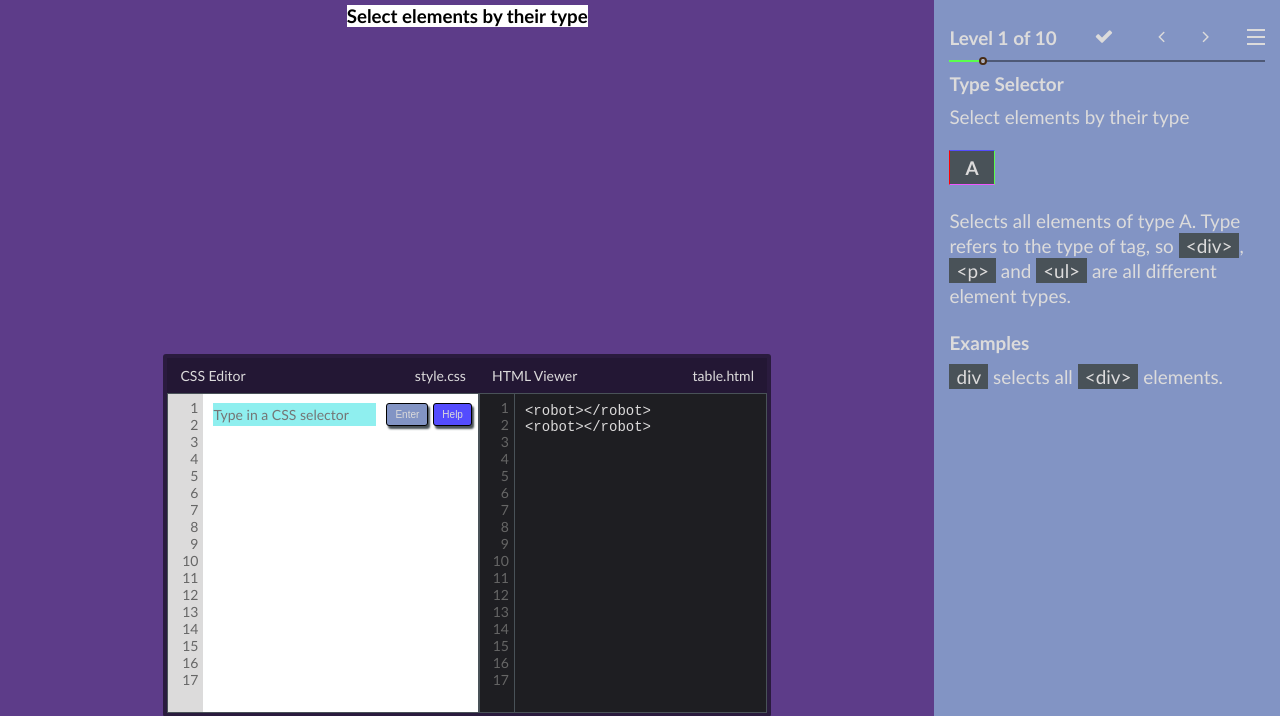
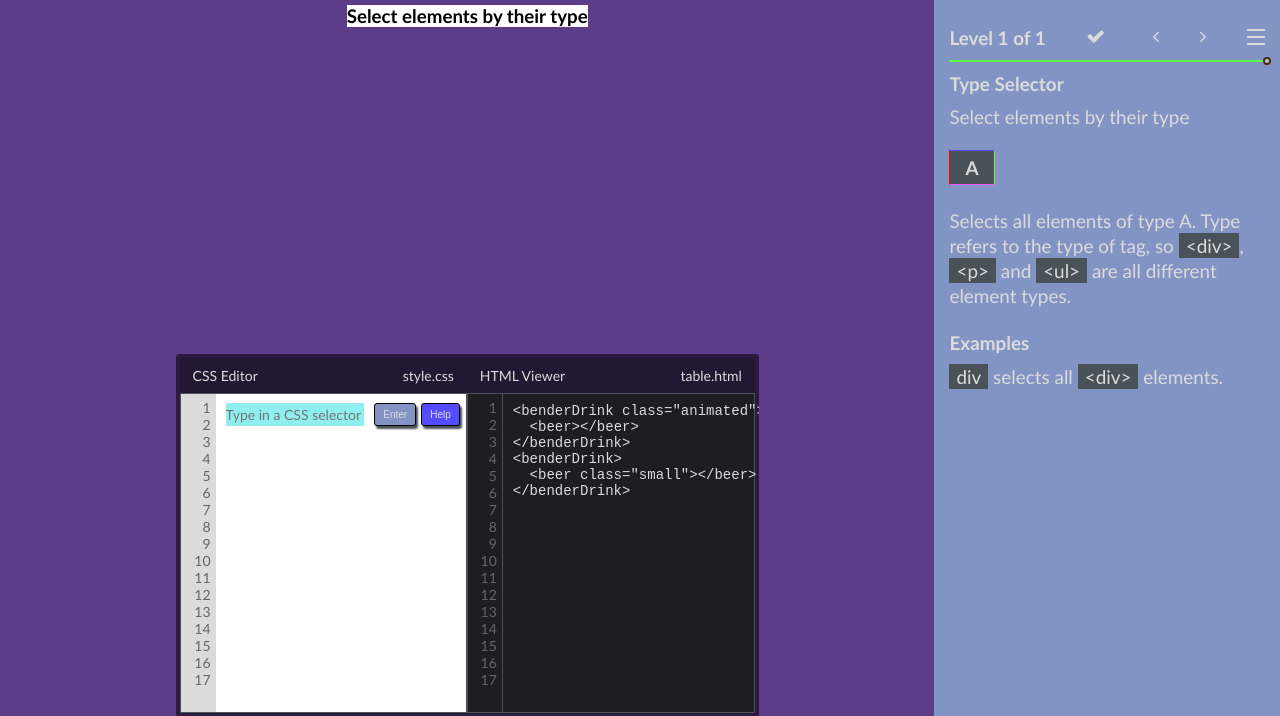
Before and after one commit to Ritter1111/Tasks, a website built with webpack: page rs-css-selectors/src/index.html in a window 1280 px wide. Shown: the top 716 px of the page. Built offline with nearby package versions, Linux system fonts and the light colour scheme; files whose address does not match are found by name.

Commit message:
fix: change render code in redactor

```diff
--- a/rs-css-selectors/package.json
+++ b/rs-css-selectors/package.json
@@ -17,7 +17,6 @@
         "@typescript-eslint/eslint-plugin": "^5.59.11",
         "@typescript-eslint/parser": "^5.59.11",
         "clean-webpack-plugin": "^4.0.0",
-        "codemirror": "^6.0.1",
         "css-loader": "^6.8.1",
         "eslint": "^8.42.0",
         "eslint-config-prettier": "^8.8.0",
--- a/rs-css-selectors/src/index.html
+++ b/rs-css-selectors/src/index.html
@@ -7,7 +7,10 @@
       rel="stylesheet"
       href="https://cdnjs.cloudflare.com/ajax/libs/font-awesome/4.7.0/css/font-awesome.min.css"
     />
-    <link rel="stylesheet" href="/node_modules/highlight.js/styles/felipec.css">
+    <link
+      rel="stylesheet"
+      href="/node_modules/highlight.js/styles/felipec.css"
+    />
     <title></title>
   </head>
   <body>
@@ -83,6 +86,7 @@
                     17
                   </div>
                   <div class="panel_submit">
+                    <div class="panel_input_value"></div>
                     <input
                       class="panel_input"
                       id="panel_input"
--- a/rs-css-selectors/src/scripts/game.ts
+++ b/rs-css-selectors/src/scripts/game.ts
@@ -1,4 +1,3 @@
-// import CodeMirror from 'codemirror'
 import Level from './level'
 import { levels } from './levels'
 import hljs from 'highlight.js/lib/core'
@@ -54,9 +53,8 @@ export default class Game {
 
   initGame = () => {
     burger.init()
-    this.getLevelInfo()
-    this.checkCompletedLevels(this.facheck)
-    this.renderLevel(this.levels[this.indexLevel])
+    this.setLastLevelIndex()
+    this.renderLevel(this.getCurrentLevel())
 
     const angleRight = document.querySelector('.fa-angle-right') as HTMLElement
     angleRight.addEventListener('click', this.moveToNextLevel.bind(this))
@@ -67,7 +65,7 @@ export default class Game {
     document.addEventListener('keydown', (event: KeyboardEvent) => {
       if (event.key === 'Enter') {
         const isAnserCorrect = this.getCurrentLevel().checkAnswer(
-          (event.target as HTMLInputElement).value.replace(/ /g, '')
+          (event.target as HTMLInputElement).value.replace(/\s+/g, ' ').trim()
         )
         this.checkCorrectAnswer(isAnserCorrect)
       }
@@ -95,7 +93,7 @@ export default class Game {
 
     this.buttonSubmit.addEventListener('click', () => {
       const isAnserCorrect = this.getCurrentLevel().checkAnswer(
-        this.inputArea.value.replace(/ /g, '')
+        this.inputArea.value.replace(/\s+/g, ' ').trim()
       )
       this.checkCorrectAnswer(isAnserCorrect)
     })
@@ -107,9 +105,50 @@ export default class Game {
     this.setProgressWidth()
 
     const panel = document.createElement('pre')
-    panel.textContent = level.code
-    this.panel.append(panel)
-    hljs.highlightElement(panel)
+    panel.className = 'hljs'
+
+    const childContents: string[] = []
+
+    level.code.forEach((item) => {
+      const robotElement = document.createElement('div')
+      let openingTag = `<${item.tag}>`
+      const closingTag = `</${item.tag}>`
+
+      if (item.class) {
+        openingTag = `<${item.tag} class="${item.class}">`
+      }
+
+      const childElement = document.createElement('div')
+
+      if (item.child) {
+        let openingTag = `  <${item.child.tag}>`
+        const closingTag = `</${item.child.tag}>`
+        if (item.child.class) {
+          openingTag = `  <${item.child.tag} class="${item.child.class}">`
+        }
+        childElement.textContent = `${openingTag}${closingTag}`
+        hljs.highlightElement(childElement)
+      }
+
+      const openingCodeElement = document.createElement('div')
+      openingCodeElement.textContent = openingTag
+
+      const closingCodeElement = document.createElement('div')
+      closingCodeElement.textContent = closingTag
+      robotElement.append(openingCodeElement, childElement, closingCodeElement)
+
+      hljs.highlightElement(openingCodeElement)
+      hljs.highlightElement(closingCodeElement)
+      // robotElement.textContent = `${openingTag}`
+      // robotElement.appendChild(childElement)
+      // robotElement.insertAdjacentText('beforeend', closingTag)
+
+      childContents.push(robotElement.textContent || '')
+      panel.appendChild(robotElement)
+    })
+
+    this.panel.appendChild(panel)
+    this.image.innerHTML = childContents.join('')
 
     if (localStorage.getItem(`level_${level.id}`)) {
       this.facheck.classList.add('completed')
@@ -119,8 +158,7 @@ export default class Game {
 
     this.inputArea.classList.add('blink-animation')
 
-    this.image.innerHTML = level.code
-    this.level.innerHTML = `Level ${level.id} of 10`
+    this.level.innerHTML = `Level ${level.id} of ${levels.length}`
 
     const nodes = document.querySelectorAll(
       '.person ' + level.selectors[0]
@@ -144,8 +182,8 @@ export default class Game {
   public moveToNextLevel(): void {
     const nextLevel = this.getNextLevel()
     if (nextLevel) {
+      this.saveLevelInfo()
       this.renderLevel(nextLevel)
-      this.saveLevelInfo()
       this.increaseProgressWidth()
     }
   }
@@ -153,15 +191,15 @@ export default class Game {
   public moveToPreviousLevel(): void {
     const previousLevel = this.getPreviousLevel()
     if (previousLevel) {
+      this.saveLevelInfo()
       this.renderLevel(previousLevel)
-      this.saveLevelInfo()
       this.reduceProgressWidth()
     }
   }
 
   public getNextLevel(): Level | void {
     if (this.indexLevel < levels.length - 1) {
-      this.indexLevel++
+      this.setCurrentLevelIndex(this.indexLevel + 1)
       return this.levels[this.indexLevel]
     }
   }
@@ -182,15 +220,18 @@ export default class Game {
 
     for (let i = 0; i <= this.indexLevel; i++) {
       const level = this.levels[i]
-      const isAnswerCorrect = level.checkAnswer(this.inputArea.value)
+      const isAnswerCorrect = level.checkAnswer(
+        this.inputArea.value.replace(/\s+/g, ' ').trim()
+      )
       if (isAnswerCorrect) {
         localStorage.setItem(`level_${level.id}`, 'completed')
       }
     }
   }
 
-  public getLevelInfo(): void {
+  public setLastLevelIndex(): void {
     const storedLevel = localStorage.getItem('currentLevel')
+
     if (storedLevel) {
       this.indexLevel = +storedLevel
     }
@@ -226,7 +267,7 @@ export default class Game {
     this.progressElement.style.width = `${progressWidth}%`
   }
 
-  public checkCompletedLevels(icon: HTMLElement): void {
+  public addCompletedToLevels(icon: HTMLElement): void {
     this.levels.forEach((level) => {
       if (localStorage.getItem(`level_${level.id}`)) {
         icon.classList.add('completed')
@@ -243,23 +284,28 @@ export default class Game {
       this.editorPanel.classList.add('shake')
       return
     }
+
+    this.saveLevelInfo()
+    this.addCompletedToLevels(this.facheck)
     this.image.classList.add('image-element')
     setTimeout(() => {
-      if (localStorage.length === this.levels.length) {
+      if (localStorage.length === this.levels.length + 1) {
         this.gameTitle.innerHTML = 'You did it!!!🥹😍🤓'
         this.isAnswerEntered = true
         this.inputArea.value = ''
         alert('You did it!!! Congratulations🥹😍🤓')
       }
       const level = this.getNextLevel()
+      this.saveLevelInfo()
+
       if (level) {
-        this.saveLevelInfo()
         this.renderLevel(level)
       }
     }, 400)
   }
 
   public writeAnswerSelector(): void {
+    this.inputArea.value = ''
     const selector = this.getCurrentLevel().selectors[0].split('')
 
     selector.forEach((el, idx) => {
--- a/rs-css-selectors/src/scripts/level.ts
+++ b/rs-css-selectors/src/scripts/level.ts
@@ -1,4 +1,4 @@
-import { ILevel } from './types'
+import { CodeItem, ILevel } from './types'
 
 export default class Level {
   public id: string
@@ -8,7 +8,7 @@ export default class Level {
   public selectors: Array<string>
   public nameSelectors: string
   public examples: string[]
-  public code: string
+  public code: CodeItem[]
 
   constructor(data: ILevel) {
     this.id = data.id
--- a/rs-css-selectors/src/scripts/levels.ts
+++ b/rs-css-selectors/src/scripts/levels.ts
@@ -7,210 +7,235 @@ export const levels = [
       so <tag class="brackets">div</tag>, <tag class="brackets">p</tag>
       and <tag class="brackets">ul</tag> are all
       different element types.`,
-    selectors: ['robot', '*'],
+    selectors: ['beer', 'robot', '*'],
     nameSelectors: 'A',
     examples: [
       `<tag>div</tag> selects all <tag class="brackets">div</tag> elements.`,
     ],
-    code: `<robot></robot>
-<robot></robot>
-    `,
+    code: [
+      {
+        tag: 'benderDrink',
+        class: 'animated',
+        child: {
+          tag: 'beer',
+          child: null,
+        },
+      },
+      {
+        tag: 'benderDrink',
+        class: null,
+        child: {
+          tag: 'beer',
+          class: 'small',
+          child: null,
+        },
+      },
+    ],
   },
-  {
-    id: '2',
-    title: 'Type Selector',
-    subtitle: 'Select elements by their type',
-    description: `Selects all elements of type A. Type refers to the type of tag,
-    so <tag class="brackets">div</tag>, <tag class="brackets">p</tag>
-    and <tag class="brackets">ul</tag> are all
-    different element types.`,
-    selectors: ['fry'],
-    nameSelectors: 'A',
-    examples: [
-      `<tag>div</tag> selects all <tag class="brackets">div</tag> elements.`,
-    ],
-    code: `<fry></fry>
-<amy></amy>
-<fry></fry>
-    `,
-  },
-  {
-    id: '3',
-    title: 'Descendant Selector',
-    subtitle: 'Select all element inside another element',
-    description: `Selects all <tag>B</tag> inside of <tag>A</tag>. <tag>B</tag> is
-    called a descendant because it is inside of another element`,
-    selectors: ['beer'],
-    nameSelectors: 'A B',
-    examples: [
-      `<tag>h1 strong</tag> select all <tag>strong</tag> elements that
-      are inside of any <tag>p</tag>`,
-    ],
-    code: `<benderDrink>
-  <beer></beer>
-</benderDrink>
-<benderDrink>
-  <beer></beer>
-</benderDrink>
-    `,
-  },
-  {
-    id: '4',
-    title: 'ID Selector',
-    subtitle: 'Select elements with an ID',
-    description: `Selects all elements with a specific <tag>id</tag>.
-    You can also combine the ID selector with the type selector`,
-    selectors: ['zoidberg'],
-    nameSelectors: '#id',
-    examples: [`<tag>#nice</tag> select any element with <tag>id="nice"</tag>`],
-    code: `<robot></robot>
-<zoidberg id="cancer">
-</zoidberg>
-<robot></robot>
-    `,
-  },
-  {
-    id: '5',
-    title: 'General Sibling Selector',
-    subtitle: 'Select elements that follows another',
-    description: `You can select all siblings of an element that follow it.
-     This is like the Adjacent Selector (A + B) except it gets all of the following
-     elements instead of one`,
-    selectors: ['amy~dog'],
-    nameSelectors: 'A ~ B',
-    examples: [
-      `<tag>A ~ B</tag> select all <tag>B</tag> that follow a <tag>A</tag>`,
-    ],
-    code: `<amy>
-  <hat></hat>
-</amy>
-<dog class="small"></dog>
-<dog></dog>
-<benderDrink>
-  <beer></beer>
-</benderDrink>
-    `,
-  },
-  {
-    id: '6',
-    title: 'Universal Selector',
-    subtitle: 'Combine the Universal Selector',
-    description: `This selects all elements inside of <tag>A</tag>`,
-    selectors: ['amy *'],
-    nameSelectors: 'A *',
-    examples: [
-      `<tag>p*</tag> select every element inside <tag class="brackets">p</tag>`,
-    ],
-    code: `<amy>
-  <hat></hat>
-</amy>
-<benderDrink>
-  <beer></beer>
-</benderDrink>
-<amy>
-  <hat2></hat2>
-</amy>
-<amy>
-  <hat3></hat3>
-</amy>
-    `,
-  },
-  {
-    id: '7',
-    title: 'Class Selector',
-    subtitle: 'Select elements by their type',
-    description: `The class selector selects all elements with that class attribute.
-    Elements can only have one ID, but many classes.`,
-    selectors: ['.small', 'hat.small'],
-    nameSelectors: '.className',
-    examples: [
-      `<tag>.bag</tag> select all elements
-     with <tag>class='bag'</tag>`,
-    ],
-    code: `<amy>
-  <hat></hat>
-</amy>
-<fry>
-  <hat class="small"></hat>
-</fry>
-<professor>
-  <richard></richard>
-</professor>
-<hat class="small"></hat>
-    `,
-  },
-  {
-    id: '8',
-    title: 'Class Selector',
-    subtitle: 'Combine the Class Selector',
-    description: `You can combine the class selector with other selectors,
-    like the type selector`,
-    selectors: ['hat3.small'],
-    nameSelectors: 'A.className',
-    examples: [
-      `<tag>p.important</tag> select all <tag class="brackets">p</tag> elements
-     that have <tag>class='important'</tag>`,
-    ],
-    code: `<amy>
-  <hat3></hat3>
-</amy>
-<fry>
-  <hat3 class="small"></hat3>
-</fry>
-<robot>
-  <hat3 class="small"></hat3>
-</robot>
-<dog class="small"></dog>
-    `,
-  },
-  {
-    id: '9',
-    title: 'Comma Combinator',
-    subtitle: 'Combine, selectors, with... commas!',
-    description: `Thanks to Shatner technology, this selects all <tag>A</tag>
-    and <tag>B</tag> elements.
-    You can combine any selectors this way, and you can specify more than two.`,
-    selectors: ['hat3.small'],
-    nameSelectors: 'A, B',
-    examples: [
-      `<tag>p, .fun</tag> selects all <tag class="brackets">p</tag>
-      elements as well as all elements with <tag>class="fun"</tag>`,
-    ],
-    code: `<amy>
-  <hat3></hat3>
-</amy>
-<fry>
-  <hat3 class="small"></hat3>
-</fry>
-<robot>
-  <hat3 class="small"></hat3>
-</robot>
-<dog class="small"></dog>
-    `,
-  },
-  {
-    id: '10',
-    title: 'Adjacent Sibling Selector',
-    subtitle: 'Select an element that directly follows another element',
-    description: `This selects all <tag>B</tag> elements that directly follow <tag>A</tag>.
-    Elements that follow one another are called siblings. They're on the same level, or depth.
-    In the HTML markup for this level, elements that have the same indentation are siblings.`,
-    selectors: ['hat3.small'],
-    nameSelectors: 'A + B',
-    examples: [
-      `<tag>h1 + .like</tag> selects every element with <tag>class="like"</tag>
-      that directly follows a <tag class="brackets">p</tag>`,
-    ],
-    code: `<amy>
-  <hat3></hat3>
-</amy>
-<fry>
-  <hat3 class="small"></hat3>
-</fry>
-<robot>
-  <hat3 class="small"></hat3>
-</robot>
-<dog class="small"></dog>
-    `,
-  },
+  //   {
+  //     id: '2',
+  //     title: 'Type Selector',
+  //     subtitle: 'Select elements by their type',
+  //     description: `Selects all elements of type A. Type refers to the type of tag,
+  //     so <tag class="brackets">div</tag>, <tag class="brackets">p</tag>
+  //     and <tag class="brackets">ul</tag> are all
+  //     different element types.`,
+  //     selectors: ['fry'],
+  //     nameSelectors: 'A',
+  //     examples: [
+  //       `<tag>div</tag> selects all <tag class="brackets">div</tag> elements.`,
+  //     ],
+  //     code: `<fry></fry>
+  // <amy></amy>
+  // <frog></frog>
+  // <fry></fry>
+  //     `,
+  //   },
+  //   {
+  //     id: '3',
+  //     title: 'Descendant Selector',
+  //     subtitle: 'Select all element inside another element',
+  //     description: `Selects all <tag>B</tag> inside of <tag>A</tag>. <tag>B</tag> is
+  //     called a descendant because it is inside of another element`,
+  //     selectors: ['professor richard'],
+  //     nameSelectors: 'A B',
+  //     examples: [
+  //       `<tag>h1 strong</tag> select all <tag>strong</tag> elements that
+  //       are inside of any <tag>p</tag>`,
+  //     ],
+  //     code: `<richard></richard>
+  // <professor></professor>
+  // <professor>
+  //   <richard></richard>
+  // </professor>
+  // <richard></richard>
+  //     `,
+  //   },
+  //   {
+  //     id: '4',
+  //     title: 'ID Selector',
+  //     subtitle: 'Select elements with an ID',
+  //     description: `Selects all elements with a specific <tag>id</tag>.
+  //     You can also combine the ID selector with the type selector`,
+  //     selectors: ['#small', 'robot#small'],
+  //     nameSelectors: '#id',
+  //     examples: [`<tag>#nice</tag> select any element with <tag>id="nice"</tag>`],
+  //     code: `<robot></robot>
+  // <robot id="small">
+  // </robot>
+  // <bender></bender>
+  //     `,
+  //   },
+  //   {
+  //     id: '5',
+  //     title: 'General Sibling Selector',
+  //     subtitle: 'Select elements that follows another',
+  //     description: `You can select all siblings of an element that follow it.
+  //      This is like the Adjacent Selector (A + B) except it gets all of the following
+  //      elements instead of one`,
+  //     selectors: ['bender ~ freak'],
+  //     nameSelectors: 'A ~ B',
+  //     examples: [
+  //       `<tag>A ~ B</tag> select all <tag>B</tag> that follow a <tag>A</tag>`,
+  //     ],
+  //     code: `<freak></freak>
+  // <freak></freak>
+  // <bender></bender>
+  // <freak></freak>
+  // <freak></freak>
+  // <dog></dog>
+  //     `,
+  //   },
+  //   {
+  //     id: '6',
+  //     title: 'Universal Selector',
+  //     subtitle: 'Combine the Universal Selector',
+  //     description: `This selects all elements inside of <tag>A</tag>`,
+  //     selectors: [
+  //       'amy *',
+  //       'amy hat, amy hat2, amy hat3',
+  //       'amy hat, amy hat2, amy hat3.black',
+  //     ],
+  //     nameSelectors: 'A *',
+  //     examples: [
+  //       `<tag>p*</tag> select every element inside <tag class="brackets">p</tag>`,
+  //     ],
+  //     code: `<amy>
+  //   <hat></hat>
+  // </amy>
+  // <benderDrink>
+  //   <beer></beer>
+  // </benderDrink>
+  // <amy>
+  //   <hat2></hat2>
+  // </amy>
+  // <amy>
+  //   <hat3 class="black"></hat3>
+  // </amy>
+  //     `,
+  //   },
+  //   {
+  //     id: '7',
+  //     title: 'Class Selector',
+  //     subtitle: 'Select elements by their type',
+  //     description: `The class selector selects all elements with that class attribute.
+  //     Elements can only have one ID, but many classes.`,
+  //     selectors: ['.small', 'hat.small', 'hat.small, fry.small'],
+  //     nameSelectors: '.className',
+  //     examples: [
+  //       `<tag>.bag</tag> select all elements
+  //      with <tag>class='bag'</tag>`,
+  //     ],
+  //     code: `<fry></fry>
+  // <hat class="small"></hat>
+  // <fry>
+  //   <hat class="small"></hat>
+  // </fry>
+  // <hat></hat>
+  //     `,
+  //   },
+  //   {
+  //     id: '8',
+  //     title: 'Class Selector',
+  //     subtitle: 'Combine the Class Selector',
+  //     description: `You can combine the class selector with other selectors,
+  //     like the type selector`,
+  //     selectors: ['hat3.small', 'fry hat3.small, robot hat3.small'],
+  //     nameSelectors: 'A.className',
+  //     examples: [
+  //       `<tag>p.important</tag> select all <tag class="brackets">p</tag> elements
+  //      that have <tag>class='important'</tag>`,
+  //     ],
+  //     code: `<amy>
+  //   <hat3></hat3>
+  // </amy>
+  // <fry>
+  //   <hat3 class="small"></hat3>
+  // </fry>
+  // <robot>
+  //   <hat3 class="small"></hat3>
+  // </robot>
+  // <dog class="small"></dog>
+  //     `,
+  //   },
+  //   {
+  //     id: '9',
+  //     title: 'Comma Combinator',
+  //     subtitle: 'Combine, selectors, with... commas!',
+  //     description: `Thanks to Shatner technology, this selects all <tag>A</tag>
+  //     and <tag>B</tag> elements.
+  //     You can combine any selectors this way, and you can specify more than two.`,
+  //     selectors: ['richard,hat2'],
+  //     nameSelectors: 'A, B',
+  //     examples: [
+  //       `<tag>p, .fun</tag> selects all <tag class="brackets">p</tag>
+  //       elements as well as all elements with <tag>class="fun"</tag>`,
+  //     ],
+  //     code: `<professor>
+  //   <richard></richard>
+  // </professor>
+  // <richard></richard>
+  // <amy>
+  // <hat2></hat2>
+  // </amy>
+  // <hat2></hat2>
+  //     `,
+  //   },
+  //   {
+  //     id: '10',
+  //     title: 'Adjacent Sibling Selector',
+  //     subtitle: 'Select an element that directly follows another element',
+  //     description: `This selects all <tag>B</tag> elements that directly follow <tag>A</tag>.
+  //     Elements that follow one another are called siblings. They're on the same level, or depth.
+  //     In the HTML markup for this level, elements that have the same indentation are siblings.`,
+  //     selectors: ['frog + freak'],
+  //     nameSelectors: 'A + B',
+  //     examples: [
+  //       `<tag>h1 + .like</tag> selects every element with <tag>class="like"</tag>
+  //       that directly follows a <tag class="brackets">p</tag>`,
+  //     ],
+  //     code: `<freak></freak>
+  // <frog></frog>
+  // <freak></freak>
+  // <freak></freak>
+  // <frog></frog>
+  // <freak></freak>
+  // <freak></freak>
+  // <freak></freak>
+  //     `,
+  //   },
+  //   {
+  //     id: '11',
+  //     title: 'Universal Selector',
+  //     subtitle: 'Universal Selector',
+  //     description: `This selector select all elements`,
+  //     selectors: ['*', 'benderDrink, angel, robot, fry'],
+  //     nameSelectors: '*',
+  //     examples: [`<tag>*</tag> select every element on page`],
+  //     code: `<benderDrink></benderDrink>
+  // <angel></angel>
+  // <robot></robot>
+  // <fry></fry>
+  //     `,
+  //   },
 ]
--- a/rs-css-selectors/src/styles/layouts/_main.scss
+++ b/rs-css-selectors/src/styles/layouts/_main.scss
@@ -7,7 +7,7 @@
 
 body {
   background-color: $purple;
-  font-family:'Gill Sans', 'Gill Sans MT', Calibri, 'Trebuchet MS', sans-serif;
+  font-family: 'Gill Sans', 'Gill Sans MT', Calibri, 'Trebuchet MS', sans-serif;
 }
 
 .sidebar {
@@ -31,7 +31,7 @@ body {
 .layout-editor {
   position: relative;
   text-align: left;
-  width: 100%;
+  width: 96%;
   margin: 0 auto;
   display: flex;
   border-radius: 3px;
@@ -91,6 +91,10 @@ body {
   color: $sand-grey;
 }
 
+.hljs {
+  background: none;
+}
+
 .panel {
   position: relative;
   padding: 9px 6px 6px 45px;
@@ -104,7 +108,14 @@ body {
     margin-right: 10px;
     color: $black;
     width: 100%;
+    z-index: 2;
+  }
 
+  &_input_value {
+    position: absolute;
+    display: flex;
+    width: 49%;
+    height: 10%;
   }
 
   &_submit {
@@ -193,19 +204,19 @@ body {
   animation: blink 0.5s infinite;
 }
 
-@media (max-width: 767px) {
+@media (max-width: 766px) {
   .layout-editor {
     flex-direction: column;
   }
 
   .css-left {
-    height: 14vh;
+    height: 10vh;
     overflow: hidden;
   }
 
-  .css-left_body {
-    height: 47px;
-  }
+  // .css-left_body {
+  //   height: 72px;
+  // }
 
   .html-right {
     width: calc(70vw - 30px);
--- a/rs-css-selectors/tsconfig.json
+++ b/rs-css-selectors/tsconfig.json
@@ -1,6 +1,6 @@
 {
   "compilerOptions": {
-      "target": "es2016",
+      "target": "es2021",
       "module": "commonjs",
       "esModuleInterop": true,
       "forceConsistentCasingInFileNames": true,
```
Also changed, not shown: rs-css-selectors/src/scripts/types/index.ts (+7 -1 lines), rs-css-selectors/src/styles/abstract/_persons.scss (+49 -8 lines), 2 other files.
